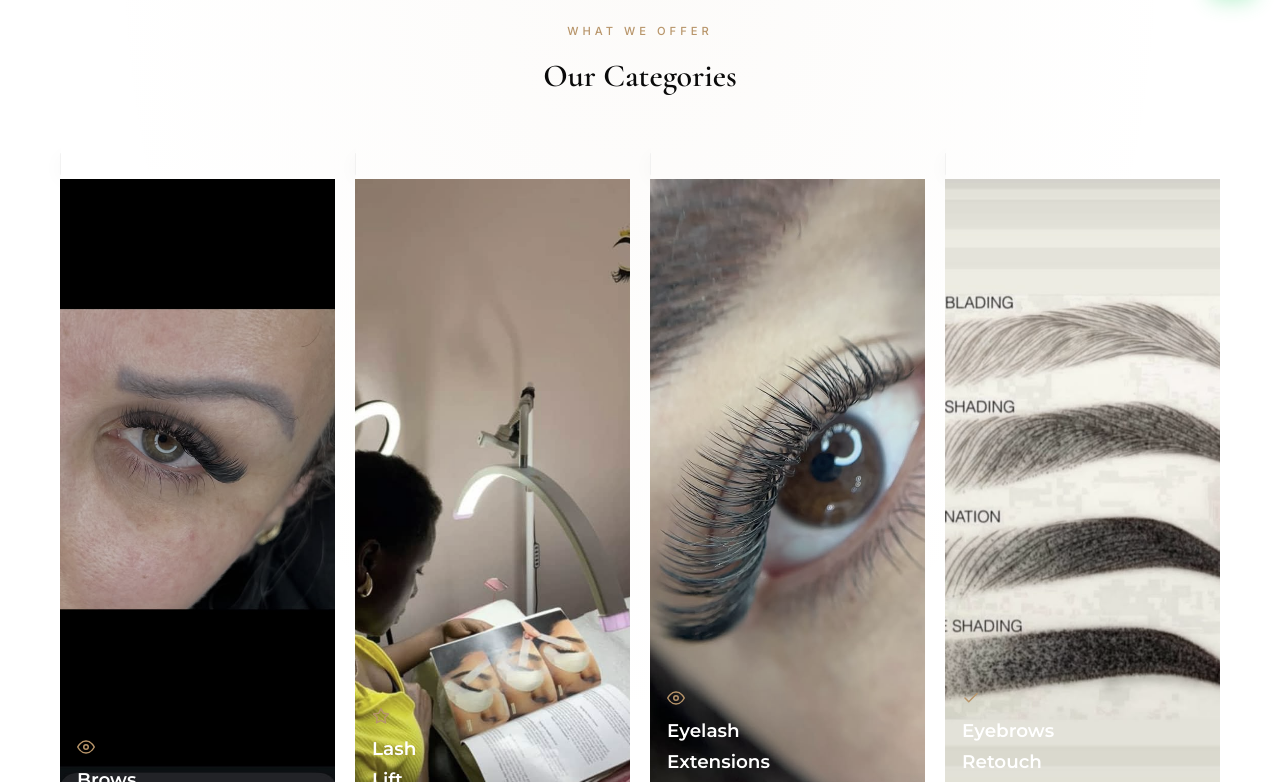
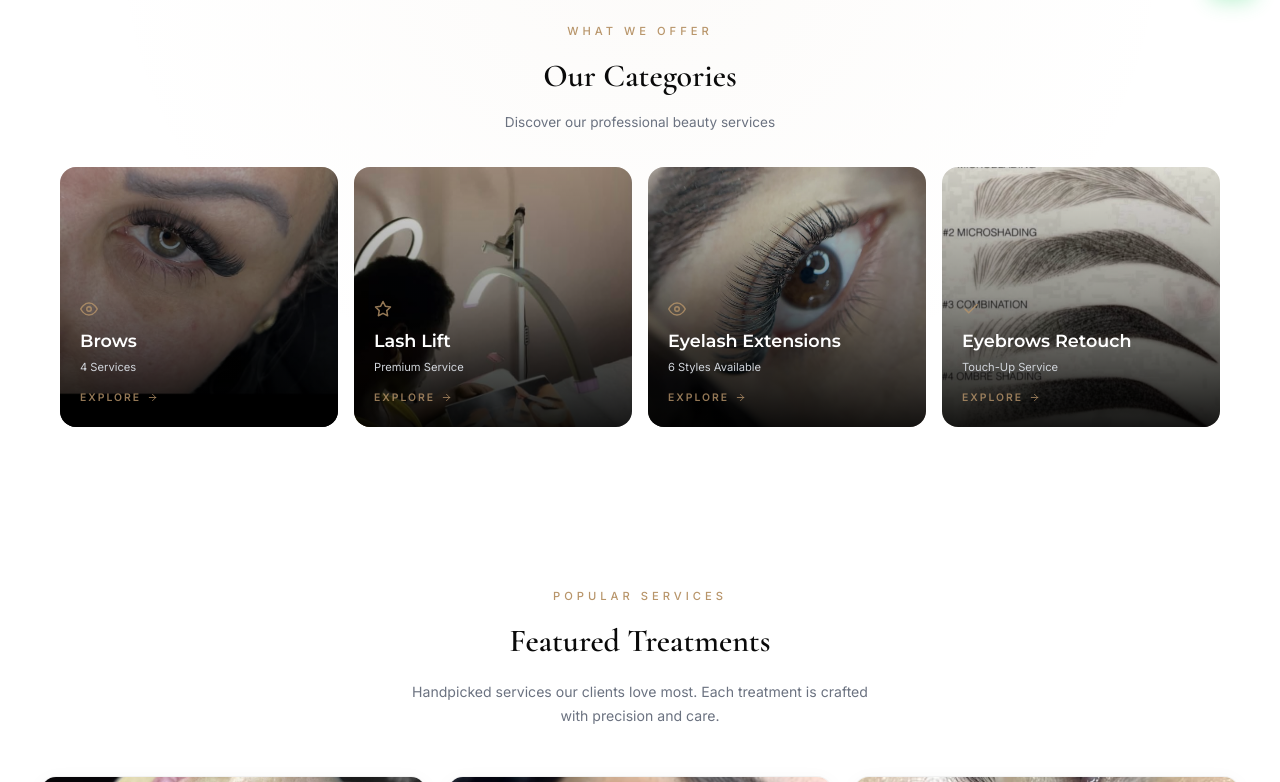
Before and after one commit to adolphenayituriki/ExtremeBeauty_E-Booking-Website, a React (Create React App) app in the folder frontend/: page / in a window 1280 px wide. Shown: the part 778-1560 px from the top of the page. Built offline with nearby package versions, Linux system fonts and the light colour scheme; no server answers; grey boxes are pictures that could not be loaded.

Commit message:
fix: category cards - consistent layout, full-bg images, stronger gradient, explore action

```diff
--- a/frontend/src/pages/Home.js
+++ b/frontend/src/pages/Home.js
@@ -192,23 +192,25 @@ const Home = () => {
         <div className="absolute inset-0 bg-[radial-gradient(ellipse_at_top,rgba(184,149,106,0.04)_0%,transparent_60%)]" />
         <div className="relative">
           <FadeIn>
-            <div className="text-center mb-12">
+            <div className="text-center mb-8">
               <p className="text-[0.7rem] tracking-[4px] uppercase text-gold mb-2 font-medium">What We Offer</p>
               <h2 className="text-[2rem] mb-2 font-cormorant font-semibold">Our Categories</h2>
+              <p className="text-gray-500 text-[0.85rem]">Discover our professional beauty services</p>
             </div>
           </FadeIn>
-          <div className="grid grid-cols-1 sm:grid-cols-2 lg:grid-cols-4 gap-5 max-w-[1200px] mx-auto px-5">
+          <div className="grid grid-cols-1 sm:grid-cols-2 lg:grid-cols-4 gap-4 max-w-[1200px] mx-auto px-5">
             {categories.map((cat, index) => (
               <FadeIn key={index} delay={index * 0.1}>
-                <Link to={`/services?category=${cat.category}`} className="relative h-[180px] overflow-hidden cursor-pointer rounded-2xl group glass-card">
-                  <div className="w-full h-full overflow-hidden">
-                    <img src={cat.image} alt={cat.name} loading="lazy" className="w-full h-full object-cover transition-all duration-700 ease-[cubic-bezier(0.16,1,0.3,1)] grayscale-[30%] group-hover:grayscale-0 group-hover:scale-[1.12]" />
-                  </div>
-                  <div className="absolute inset-0 bg-gradient-to-t from-black/80 via-black/20 to-transparent" />
-                  <div className="absolute bottom-0 left-0 right-0 p-4">
-                    <div className="text-gold mb-2">{cat.icon}</div>
-                    <h3 className="text-[1.15rem] text-white mb-1 group-hover:text-gold transition-colors duration-300">{cat.name}</h3>
-                    <p className="text-[0.68rem] uppercase tracking-[2px] text-gray-300">{cat.description}</p>
+                <Link to={`/services?category=${cat.category}`} className="group block relative h-[260px] overflow-hidden rounded-2xl">
+                  <img src={cat.image} alt={cat.name} loading="lazy" className="absolute inset-0 w-full h-full object-cover object-center transition-all duration-700 ease-[cubic-bezier(0.16,1,0.3,1)] grayscale-[20%] group-hover:grayscale-0 group-hover:scale-110" />
+                  <div className="absolute inset-0 bg-gradient-to-t from-black/90 via-black/40 to-black/10" />
+                  <div className="absolute inset-0 flex flex-col justify-end p-5">
+                    <div className="text-gold mb-2 opacity-80 group-hover:opacity-100 transition-opacity">{cat.icon}</div>
+                    <h3 className="text-[1.1rem] text-white font-semibold mb-0.5 group-hover:text-gold transition-colors duration-300">{cat.name}</h3>
+                    <p className="text-[0.7rem] text-gray-300 mb-3">{cat.description}</p>
+                    <span className="inline-flex items-center gap-1.5 text-[0.65rem] font-semibold uppercase tracking-[2px] text-gold/80 group-hover:text-gold transition-colors">
+                      Explore <FiArrowRight size={11} />
+                    </span>
                   </div>
                 </Link>
               </FadeIn>
```
